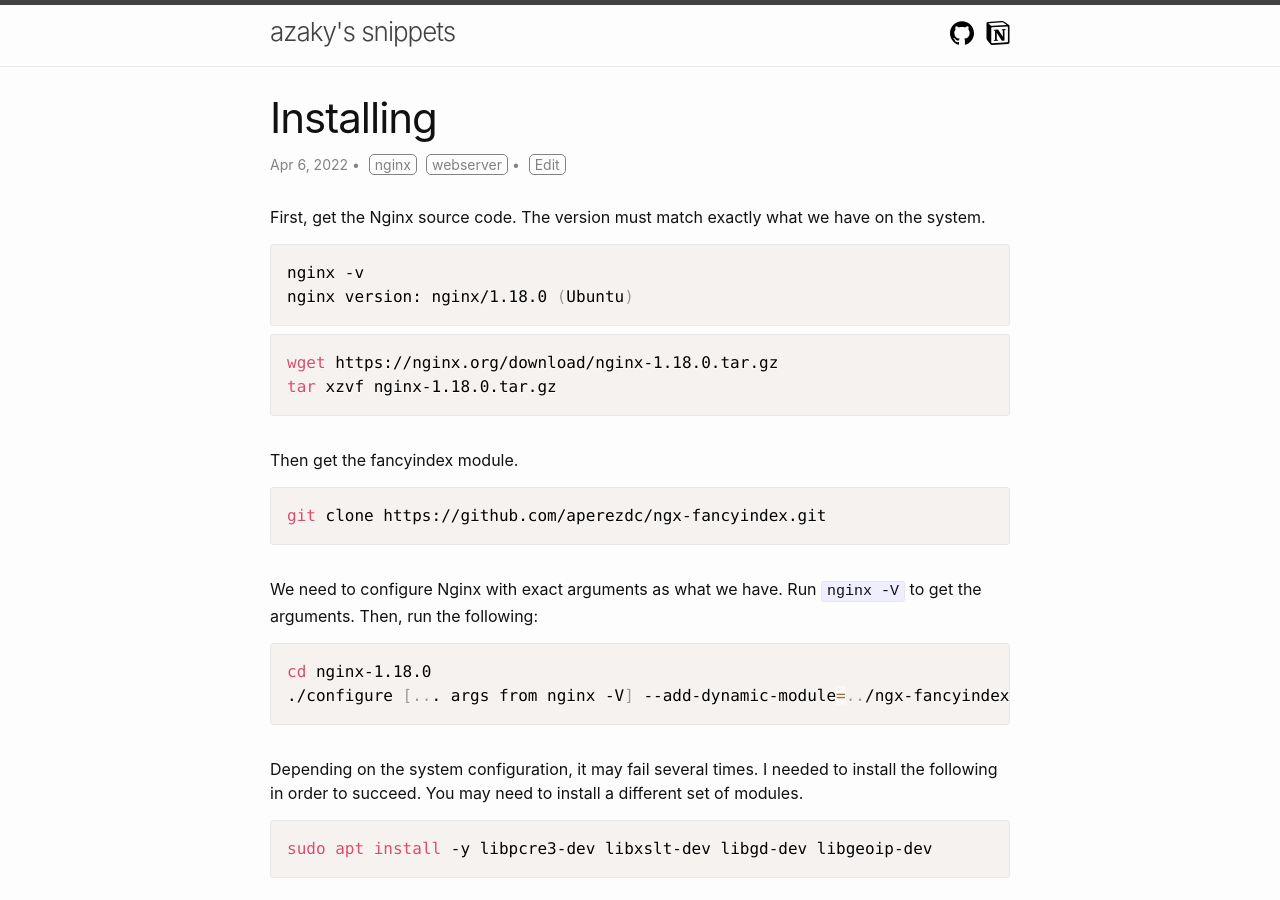
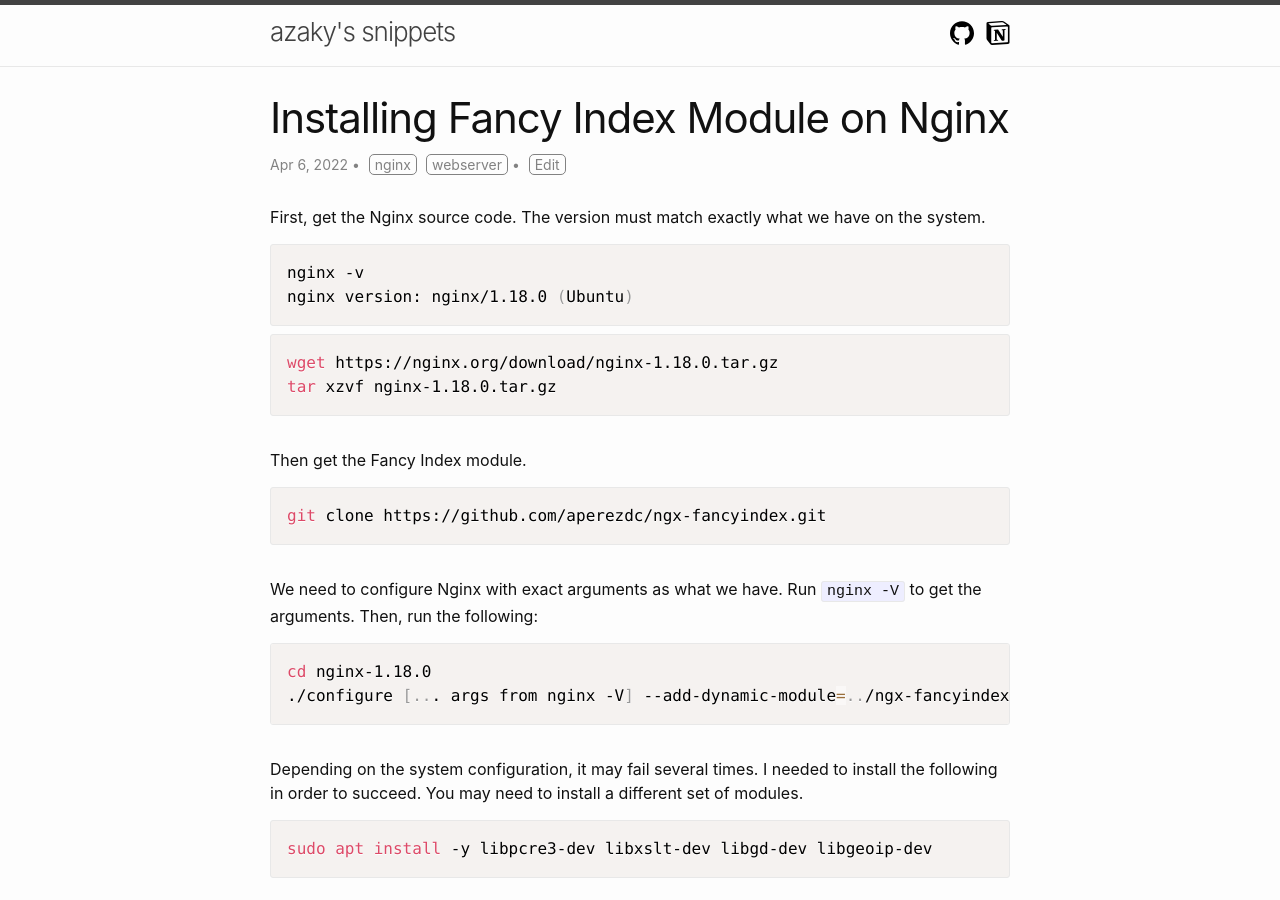
Before and after one commit to azaky/snippets, a Jekyll site: the page built from _posts/2022-04-06-installing-fancy-index-module-on-nginx.html, in a window 1280 px wide and 900 px high. Built offline with Jekyll 4.4.1, drawn with Linux system fonts in a browser that asks for light colours; nearby versions of some CDN libraries; comment, search, counter and statistics services are not loaded; some of the changed text lies outside the part shown.

Commit message:
sync_notion: Update "Installing Fancy Index Module on Nginx"
Signed-off-by: github-actions <41898282+github-actions[bot]@users.noreply.github.com>

```diff
--- a/_posts/2022-04-06-installing.html
+++ b/_posts/2022-04-06-installing-fancy-index-module-on-nginx.html
@@ -1,6 +1,6 @@
 ---
 layout: post
-title: 'Installing '
+title: Installing Fancy Index Module on Nginx
 date: '2022-04-06 00:00:00 +00:00'
 tags:
   - nginx
@@ -21,7 +21,7 @@ nginx version: nginx/1.18.0 (Ubuntu)</code></pre>
   <pre class="notion-code"><code class="language-Bash">wget https://nginx.org/download/nginx-1.18.0.tar.gz
 tar xzvf nginx-1.18.0.tar.gz</code></pre>
   <div class="notion-blank"> </div>
-  <div class="notion-text">Then get the fancyindex module.</div>
+  <div class="notion-text">Then get the Fancy Index module.</div>
   <pre
     class="notion-code"><code class="language-Bash">git clone https://github.com/aperezdc/ngx-fancyindex.git</code></pre>
   <div class="notion-blank"> </div>
@@ -74,4 +74,15 @@ tar xzvf nginx-1.18.0.tar.gz</code></pre>
   <pre class="notion-code"><code class="language-Bash">sudo nginx -t
 sudo nginx -s reload</code></pre>
   <div class="notion-blank"> </div>
+  <div class="notion-text">Reference:</div>
+  <ul class="notion-list notion-list-disc">
+    <li><a target="_blank" rel="noopener noreferrer" class="notion-link"
+        href="https://www.nginx.com/resources/wiki/modules/fancy_index/">https://www.nginx.com/resources/wiki/modules/fancy_index/</a>
+    </li>
+  </ul>
+  <ul class="notion-list notion-list-disc">
+    <li><a target="_blank" rel="noopener noreferrer" class="notion-link"
+        href="https://neilmenon.com/blog/install-nginx-fancyindex/">https://neilmenon.com/blog/install-nginx-fancyindex/</a>
+    </li>
+  </ul>
 </main>
```
Also changed, not shown: posts.json (+4 -4 lines).
